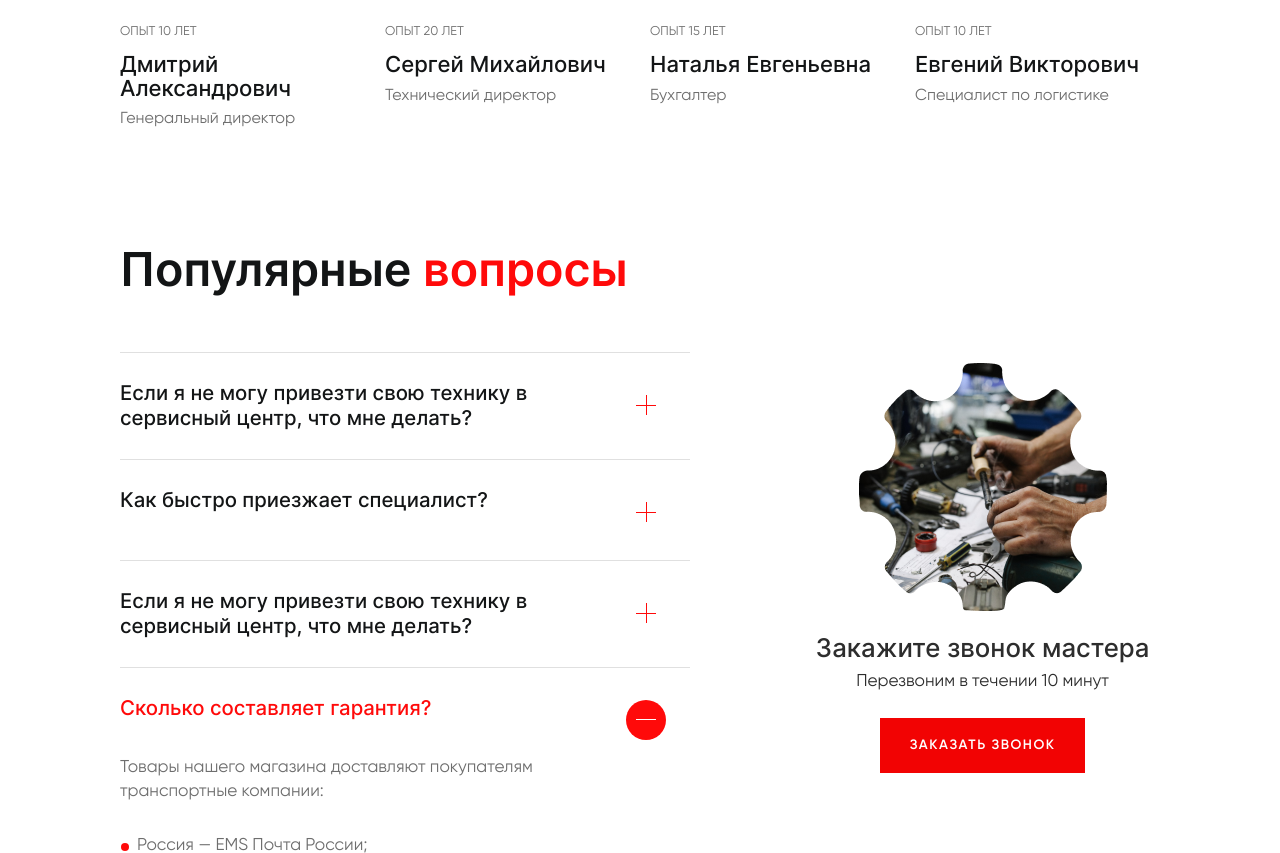
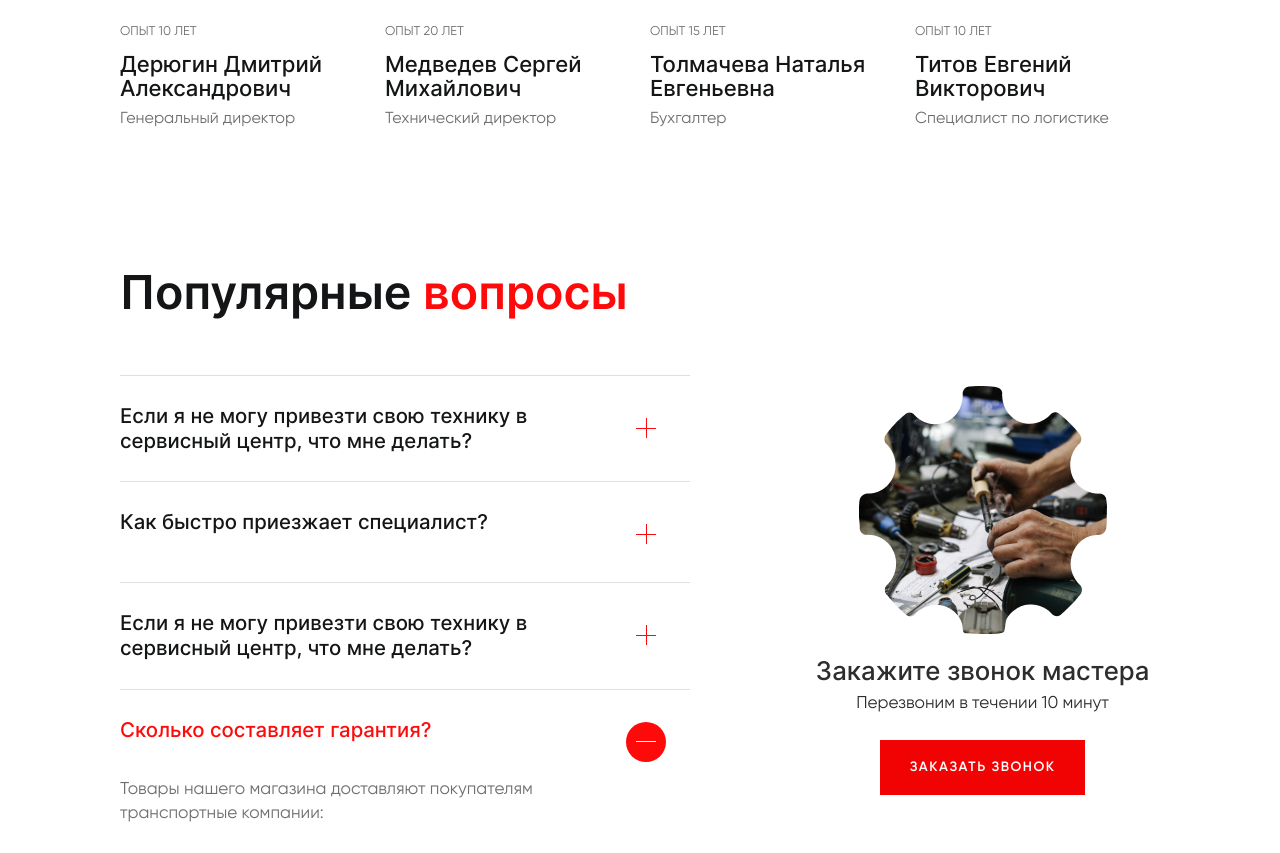
Before and after one commit to nstgorbenko/mastak, a plain HTML site: page about.html in a window 1280 px wide. Shown: the part 1356-2209 px from the top of the page. Drawn offline with Linux system fonts and the light colour scheme.

Commit message:
fix: add last names to all team members

```diff
--- a/about.html
+++ b/about.html
@@ -328,33 +328,33 @@
           <div class="team__container swiper-container">
             <ul class="team__list swiper-wrapper">
               <li class="team__item swiper-slide">
-                <div class="team__image-wrap"><img class="team__image" src="img/team-1.jpg" alt="Дмитрий Александрович"></div>
+                <div class="team__image-wrap"><img class="team__image" src="img/team-1.jpg" alt="Дерюгин Дмитрий Александрович"></div>
                 <p class="team__item-practice">Опыт 10 лет</p>
-                <p class="team__item-name">Дмитрий Александрович</p>
+                <p class="team__item-name">Дерюгин Дмитрий Александрович</p>
                 <p class="team__item-post">Генеральный директор</p>
               </li>
               <li class="team__item swiper-slide">
-                <div class="team__image-wrap"><img class="team__image" src="img/team-2.jpg" alt="Сергей Михайлович"></div>
+                <div class="team__image-wrap"><img class="team__image" src="img/team-2.jpg" alt="Медведев Сергей Михайлович"></div>
                 <p class="team__item-practice">Опыт 20 лет</p>
-                <p class="team__item-name">Сергей Михайлович</p>
+                <p class="team__item-name">Медведев Сергей Михайлович</p>
                 <p class="team__item-post">Технический директор</p>
               </li>
               <li class="team__item swiper-slide">
-                <div class="team__image-wrap"><img class="team__image" src="img/team-3.jpg" alt="Наталья Евгеньевна"></div>
+                <div class="team__image-wrap"><img class="team__image" src="img/team-3.jpg" alt="Толмачева Наталья Евгеньевна"></div>
                 <p class="team__item-practice">Опыт 15 лет</p>
-                <p class="team__item-name">Наталья Евгеньевна</p>
+                <p class="team__item-name">Толмачева Наталья Евгеньевна</p>
                 <p class="team__item-post">Бухгалтер</p>
               </li>
               <li class="team__item swiper-slide">
-                <div class="team__image-wrap"><img class="team__image" src="img/team-4.jpg" alt="Евгений Викторович"></div>
+                <div class="team__image-wrap"><img class="team__image" src="img/team-4.jpg" alt="Титов Евгений Викторович"></div>
                 <p class="team__item-practice">Опыт 10 лет</p>
-                <p class="team__item-name">Евгений Викторович</p>
+                <p class="team__item-name">Титов Евгений Викторович</p>
                 <p class="team__item-post">Специалист по логистике</p>
               </li>
               <li class="team__item swiper-slide">
-                <div class="team__image-wrap"><img class="team__image" src="img/team-5.jpg" alt="Владимир Анреевич"></div>
+                <div class="team__image-wrap"><img class="team__image" src="img/team-5.jpg" alt="Коновалов Владимир Анреевич"></div>
                 <p class="team__item-practice">Опыт 5 лет</p>
-                <p class="team__item-name">Владимир Анреевич</p>
+                <p class="team__item-name">Коновалов Владимир Анреевич</p>
                 <p class="team__item-post">Специалист по приему инструментов</p>
               </li>
             </ul>
```
Also changed, not shown: brand.html (+10 -10 lines), extra-service.html (+10 -10 lines), main-service.html (+10 -10 lines), main.html (+8 -8 lines).
